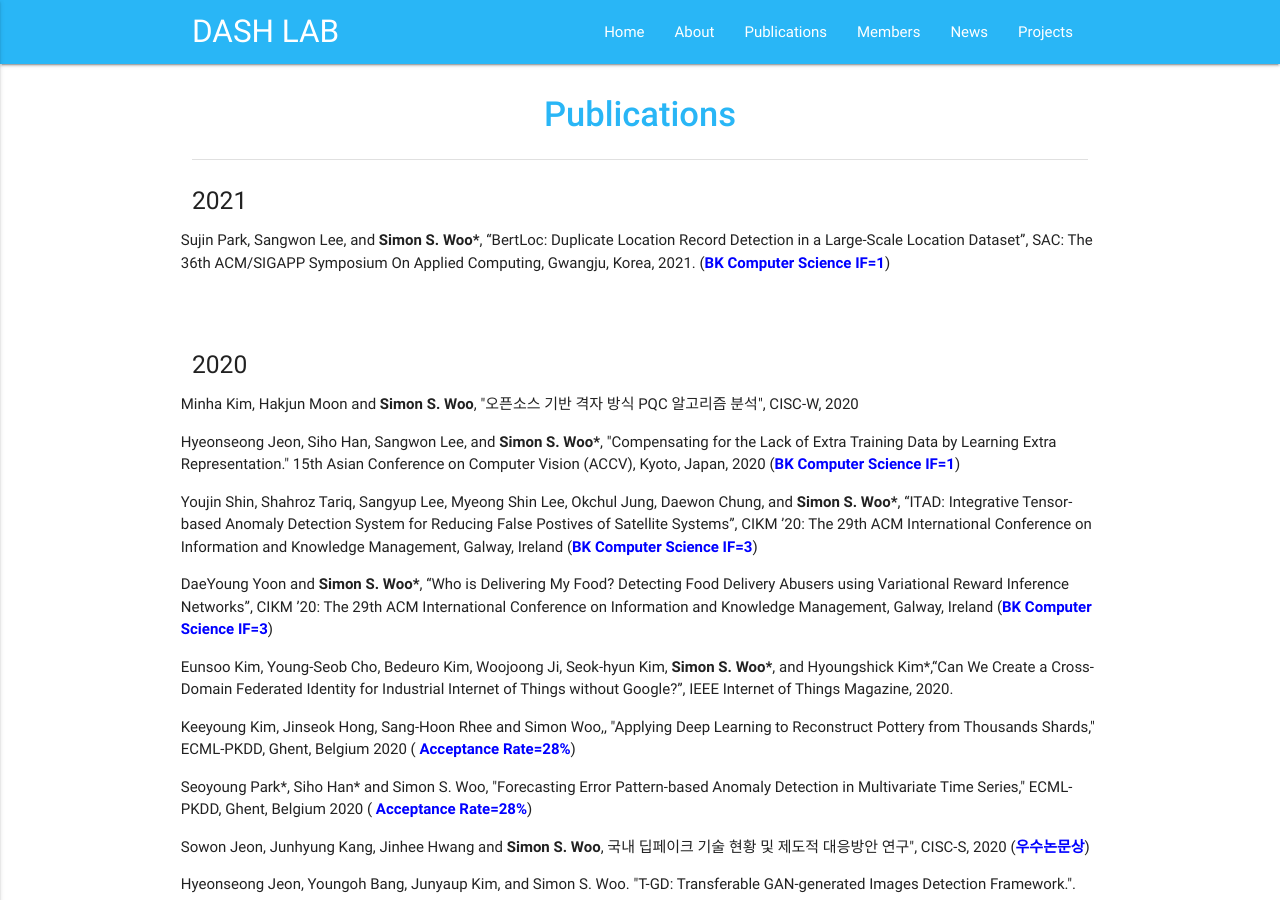
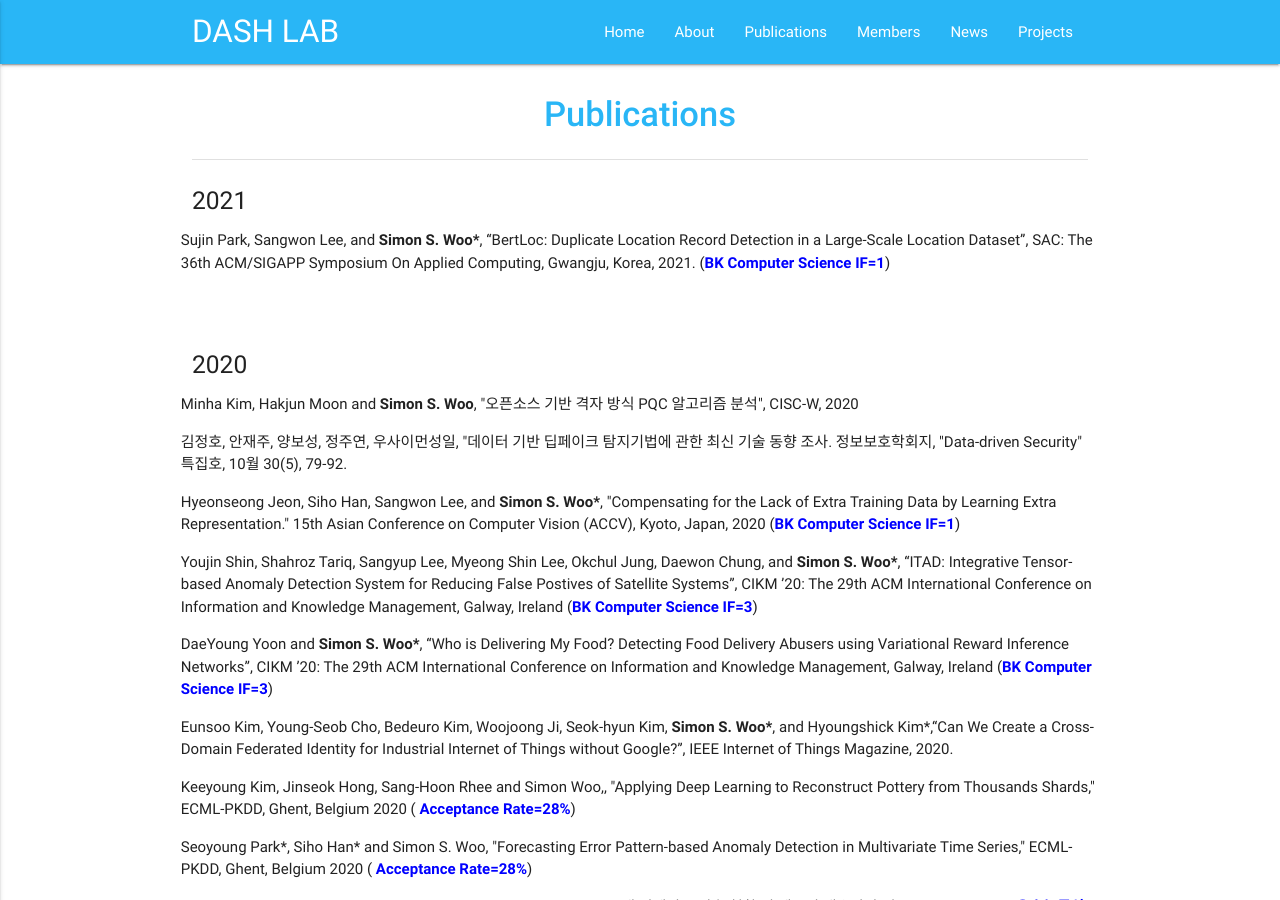
Before and after one commit to Yurim990507/DASH-Lab.github.io, a Jekyll site: the page built from example2.md, in a window 1280 px wide and 900 px high. Built offline with Jekyll 4.4.1, drawn with Linux system fonts in a browser that asks for light colours.

Commit message:
Update example2.md

```diff
--- a/example2.md
+++ b/example2.md
@@ -24,6 +24,8 @@ permalink: /Publications/
     <div class="row">
 
 <p> Minha Kim, Hakjun Moon and <b>Simon S. Woo</b>, "오픈소스 기반 격자 방식 PQC 알고리즘 분석", CISC-W, 2020 </p>
+
+<p>김정호, 안재주, 양보성, 정주연, 우사이먼성일, "데이터 기반 딥페이크 탐지기법에 관한 최신 기술 동향 조사. 정보보호학회지, "Data-driven Security" 특집호, 10월 30(5), 79-92.</p>
 
 <p> Hyeonseong Jeon, Siho Han, Sangwon Lee, and <b>Simon S. Woo*</b>, "Compensating for the Lack of Extra Training Data by Learning Extra Representation." 15th Asian Conference on Computer Vision (ACCV), Kyoto, Japan, 2020  (<b><font color='blue'>BK Computer Science IF=1</font></b>)</p>
 
```
